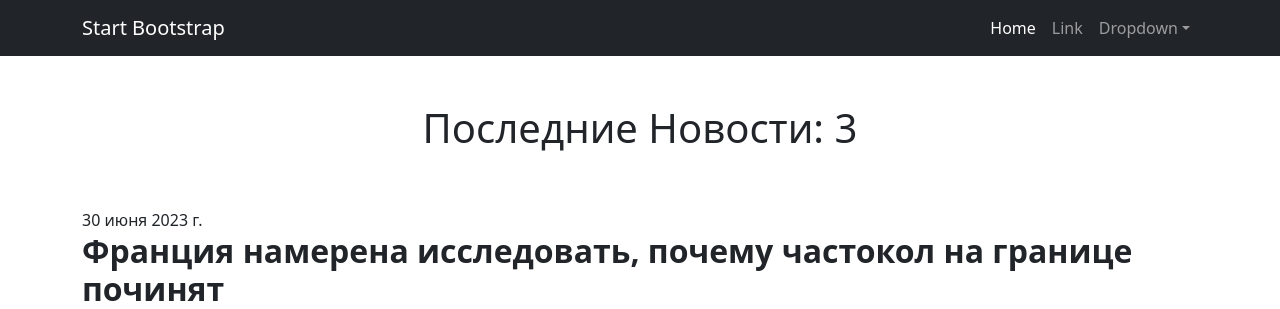
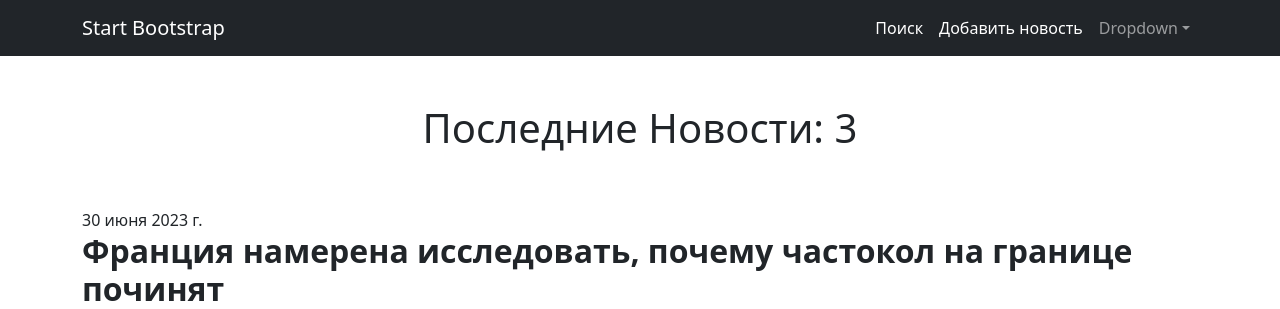
Before and after one commit to niolmo/NewsPaperV2, a Django app: page / in a window 1280 px wide. Shown: the top 309 px of the page. Run offline with Django 4.2, Linux system fonts and the light colour scheme; data comes from the database, SQL or seed files in the repository; some libraries are stand-ins or nearby versions.

Commit message:
add_start

```diff
--- a/NewPap/templates/flatpages/default.html
+++ b/NewPap/templates/flatpages/default.html
@@ -20,8 +20,8 @@
                 <button class="navbar-toggler" type="button" data-bs-toggle="collapse" data-bs-target="#navbarSupportedContent" aria-controls="navbarSupportedContent" aria-expanded="false" aria-label="Toggle navigation"><span class="navbar-toggler-icon"></span></button>
                 <div class="collapse navbar-collapse" id="navbarSupportedContent">
                     <ul class="navbar-nav ms-auto mb-2 mb-lg-0">
-                        <li class="nav-item"><a class="nav-link active" aria-current="page" href="#">Home</a></li>
-                        <li class="nav-item"><a class="nav-link" href="#">Link</a></li>
+                        <li class="nav-item"><a class="nav-link active" aria-current="page" href="http://127.0.0.1:8000/search">Поиск</a></li>
+                        <li class="nav-item"><a class="nav-link active" href="http://127.0.0.1:8000/add">Добавить новость</a></li>
                         <li class="nav-item dropdown">
                             <a class="nav-link dropdown-toggle" id="navbarDropdown" href="#" role="button" data-bs-toggle="dropdown" aria-expanded="false">Dropdown</a>
                             <ul class="dropdown-menu dropdown-menu-end" aria-labelledby="navbarDropdown">
```
